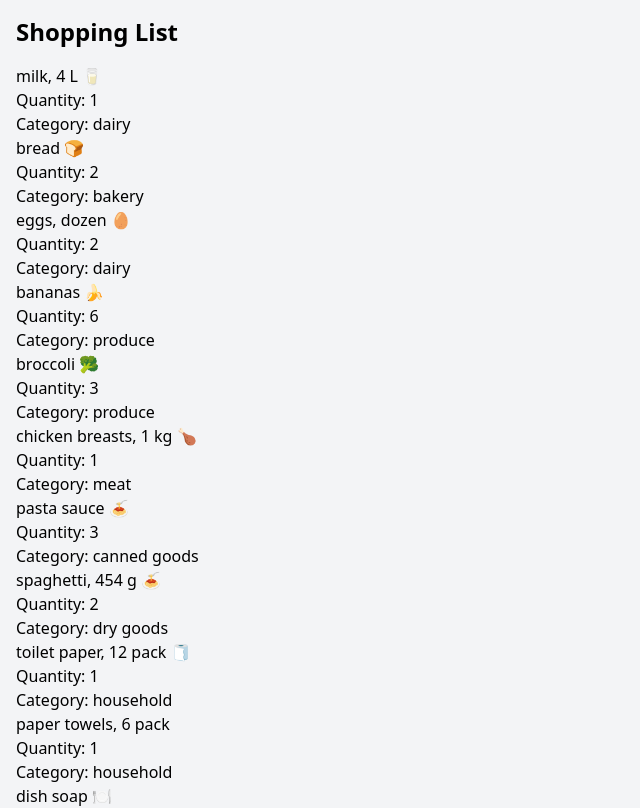
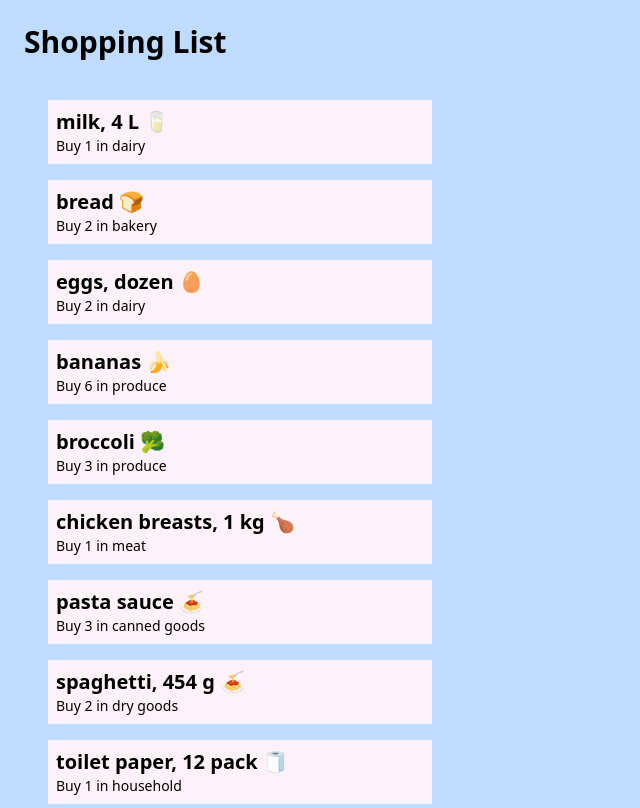
Before and after one commit to MPinera/cprg306-assignments, a Next.js app: page /week-3 in a window 1280 px wide. Shown: the top 808 px of the page, without its empty margins (0-640 px from the left). Built offline with nearby package versions, Linux system fonts and the light colour scheme.

Commit message:
Tailwind style update

```diff
--- a/app/week-3/item-list.js
+++ b/app/week-3/item-list.js
@@ -1,82 +1,105 @@
 import React from "react";
 
-const Item = ({ name, quantity, category }) => (
-  <div>
-    <h3>{name}</h3>
-    <p>Quantity: {quantity}</p>
-    <p>Category: {category}</p>
-  </div>
-);
-
-const ItemList = () => {
-  const items = [
-    {
+const item1 = {
   name: "milk, 4 L 🥛",
   quantity: 1,
   category: "dairy",
-    },
-    {
+};
+
+const item2 = {
   name: "bread 🍞",
   quantity: 2,
   category: "bakery",
-    },
-    {
+};
+
+const item3 = {
   name: "eggs, dozen 🥚",
   quantity: 2,
   category: "dairy",
-    },
-    {
+};
+
+const item4 = {
   name: "bananas 🍌",
   quantity: 6,
   category: "produce",
-    },
-    {
+};
+
+const item5 = {
   name: "broccoli 🥦",
   quantity: 3,
   category: "produce",
-    },
-    {
+};
+
+const item6 = {
   name: "chicken breasts, 1 kg 🍗",
   quantity: 1,
   category: "meat",
-    },
-    {
+};
+
+const item7 = {
   name: "pasta sauce 🍝",
   quantity: 3,
   category: "canned goods",
-    },
-    {
+};
+
+const item8 = {
   name: "spaghetti, 454 g 🍝",
   quantity: 2,
   category: "dry goods",
-    },
-    {
+};
+
+const item9 = {
   name: "toilet paper, 12 pack 🧻",
   quantity: 1,
   category: "household",
-    },
-    {
+};
+
+const item10 = {
   name: "paper towels, 6 pack",
   quantity: 1,
   category: "household",
-    },
-    {
+};
+
+const item11 = {
   name: "dish soap 🍽️",
   quantity: 1,
   category: "household",
-    },
-    {
+};
+
+const item12 = {
   name: "hand soap 🧼",
   quantity: 4,
   category: "household",
-    },
+};
+
+const items = [
+  item1,
+  item2,
+  item3,
+  item4,
+  item5,
+  item6,
+  item7,
+  item8,
+  item9,
+  item10,
+  item11,
+  item12,
 ];
 
+const ItemList = () => {
   return (
-    <div>
+    <div className="bg-blue-200 min-h-screen p-4">
+      <ul>
         {items.map((item, index) => (
-        <Item key={index} {...item} />
+          <li key={index} className="p-2 m-4 bg-pink-50 max-w-sm">
+            <h2 className="text-xl font-bold">{item.name}</h2>
+            <div className="text-sm">
+              Buy {item.quantity} in {item.category}
+            </div>
+          </li>
         ))}
+      </ul>
     </div>
   );
 };
--- a/app/week-3/page.js
+++ b/app/week-3/page.js
@@ -3,8 +3,8 @@ import ItemList from "./item-list";
 
 const Page = () => {
   return (
-    <main className="p-4 bg-gray-100 min-h-screen">
-      <h1 className="text-2xl font-bold mb-4">Shopping List</h1>
+    <main className="p-4 bg-blue-200 min-h-screen">
+      <h1 className="text-3xl font-bold m-2">Shopping List</h1>
       <ItemList />
     </main>
   );
```
Lines whose indentation alone changed are shown as unchanged.
